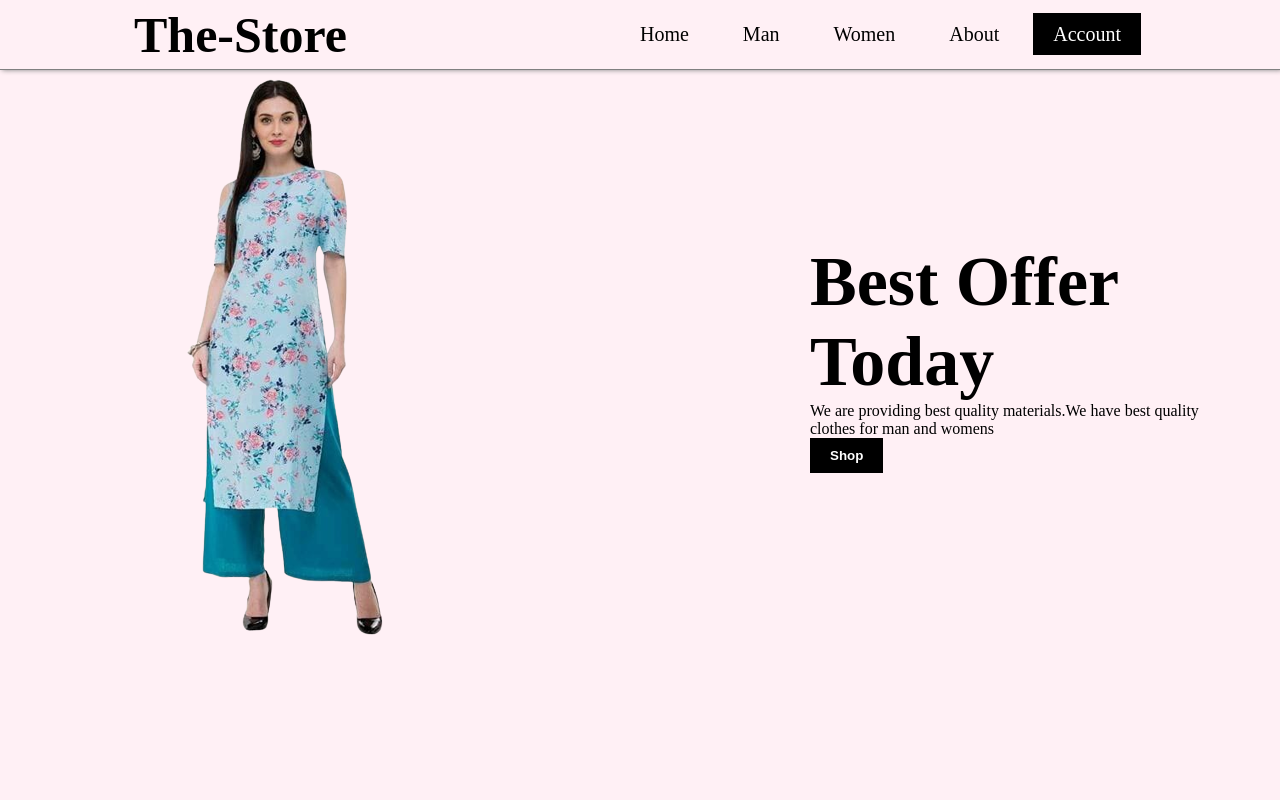
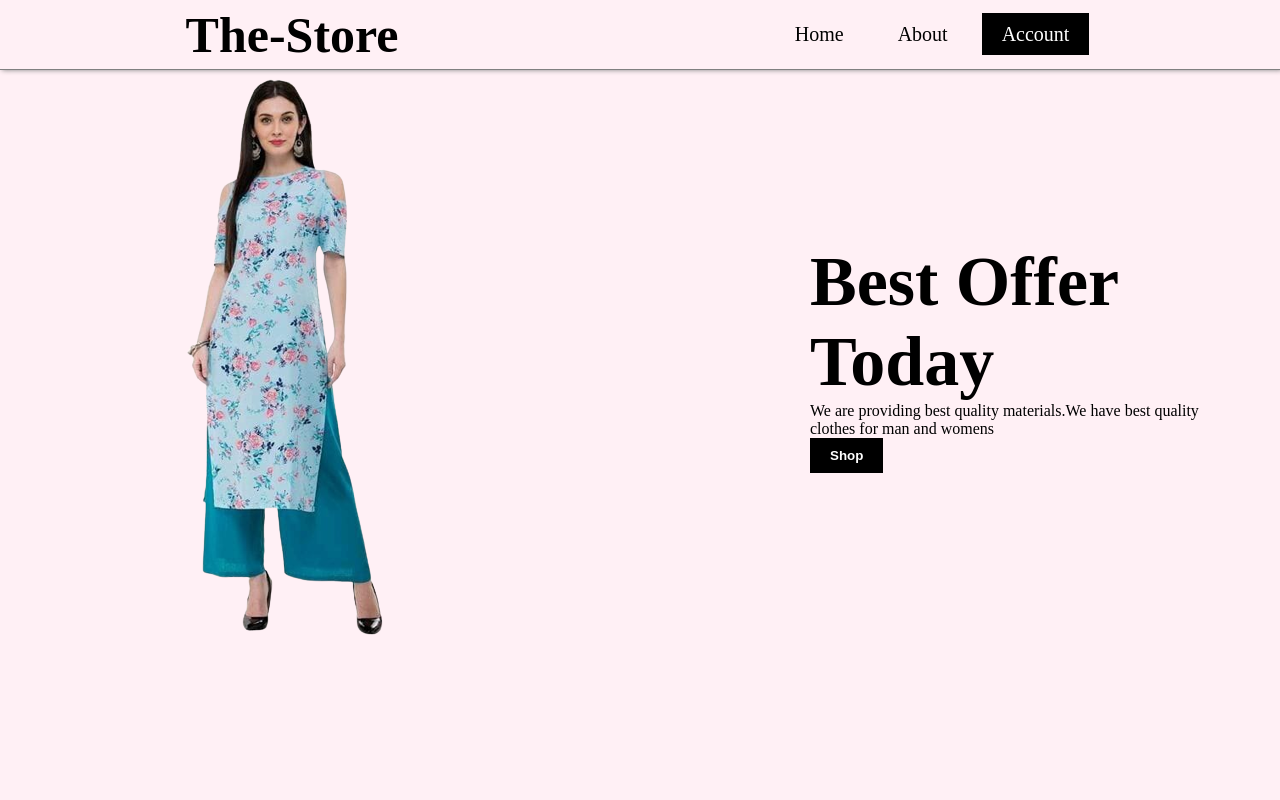
Before and after one commit to yadavchand11/shopping, a plain HTML site: page index.html in a window 1280 px wide. Shown: the top 800 px of the page. Drawn offline with Linux system fonts and the light colour scheme.

Commit message:
Update index.html

```diff
--- a/index.html
+++ b/index.html
@@ -1,6 +1,6 @@
 <html lang="en">
 <head>
-    <title>Aanhome</title>
+    <title>Aanhome llp. </title>
 
 
     <link rel="stylesheet" type="text/css" href="style.css">
@@ -14,8 +14,6 @@
      <div class="logo">The-Store</div>
     <div class="menu">
         <a href="#">Home</a>
-        <a href="#">Man</a>
-        <a href="#">Women</a>
         <a href="#">About</a>
         <a href="#">Account</a>
         </div>
```
